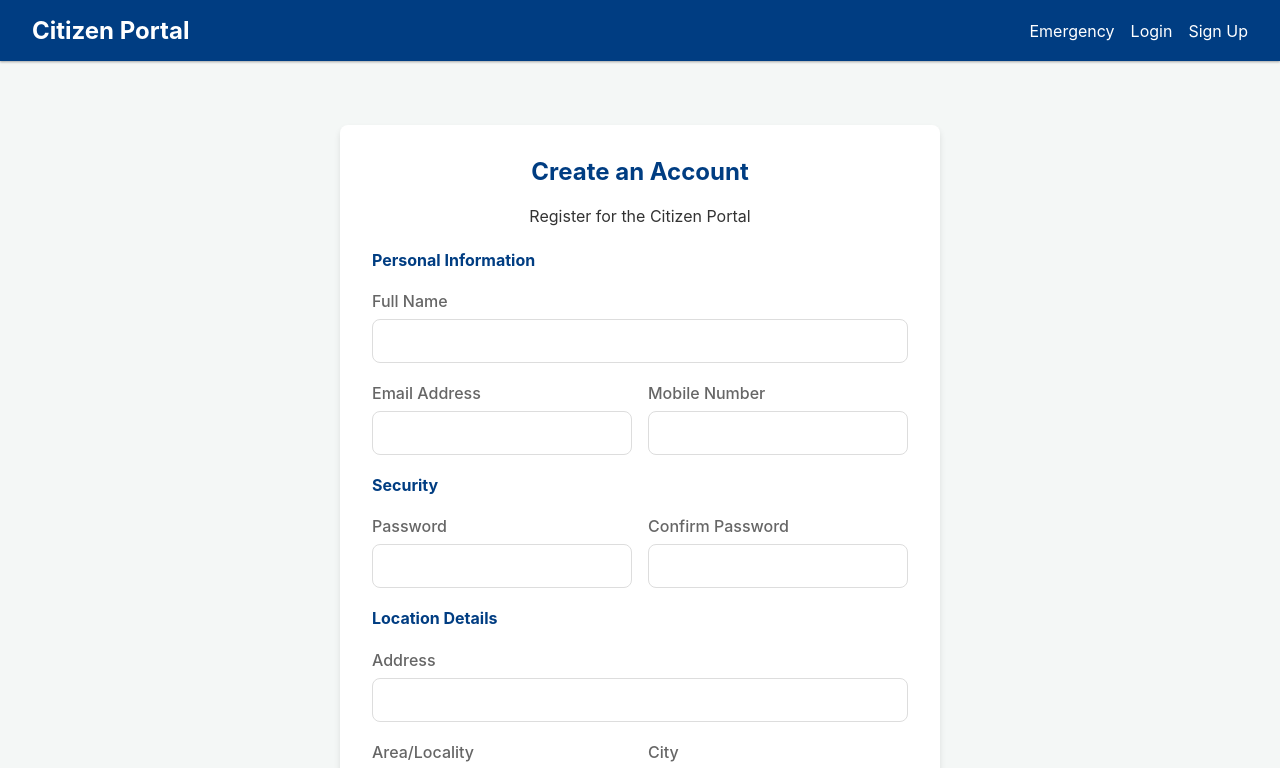
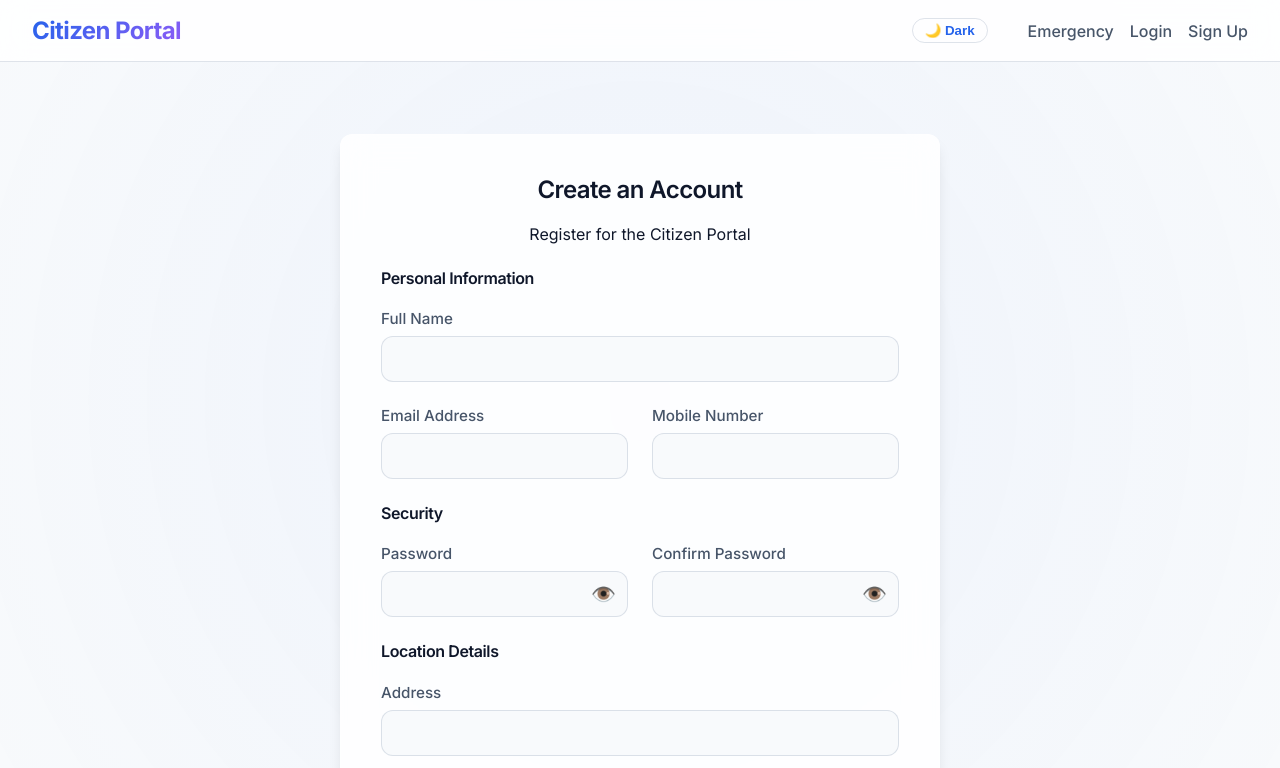
Before and after one commit to TanveerS24/Hexaware-Mavericks, a React (Vite) app in the folder Frontend/citizen-portal/: page /register in a window 1280 px wide. Shown: the top 768 px of the page. Built offline with nearby package versions, Linux system fonts and the light colour scheme; no server answers.

Commit message:
feat: complete UI overhaul, dark mode, password toggles, terms checkbox, and credibility score meter

```diff
--- a/Frontend/citizen-portal/src/App.jsx
+++ b/Frontend/citizen-portal/src/App.jsx
@@ -1,4 +1,4 @@
-import React from 'react';
+import React, { useState, useEffect } from 'react';
 import { BrowserRouter as Router, Routes, Route, Link, Navigate } from 'react-router-dom';
 import Login from './pages/Login';
 import Register from './pages/Register';
@@ -23,6 +23,27 @@ const ProtectedRoute = ({ children }) => {
 };
 
 function App() {
+  const [isDark, setIsDark] = useState(false);
+
+  useEffect(() => {
+    const savedTheme = localStorage.getItem('theme');
+    const prefersDark = window.matchMedia && window.matchMedia('(prefers-color-scheme: dark)').matches;
+
+    if (savedTheme === 'dark' || (!savedTheme && prefersDark)) {
+      setIsDark(true);
+      document.documentElement.setAttribute('data-theme', 'dark');
+    }
+  }, []);
+
+  const toggleTheme = () => {
+    setIsDark(prev => {
+      const newTheme = !prev;
+      document.documentElement.setAttribute('data-theme', newTheme ? 'dark' : 'light');
+      localStorage.setItem('theme', newTheme ? 'dark' : 'light');
+      return newTheme;
+    });
+  };
+
   const handleLogout = () => {
     localStorage.removeItem('access_token');
     window.location.href = '/login';
@@ -36,21 +57,24 @@ function App() {
             <Link to="/" style={{color: 'white', textDecoration: 'none'}}><h1>Citizen Portal</h1></Link>
           </div>
           <nav>
+            <button onClick={toggleTheme} style={{ marginRight: '1rem', background: 'transparent', border: '1px solid var(--border)', padding: '0.25rem 0.75rem' }} title="Toggle Theme">
+              {isDark ? '☀️ Light' : '🌙 Dark'}
+            </button>
             {localStorage.getItem('access_token') ? (
               <>
-                <Link to="/dashboard" style={{color: 'white', marginRight: '1rem'}}>Dashboard</Link>
-                <Link to="/report" style={{color: 'white', marginRight: '1rem'}}>Report</Link>
-                <Link to="/my-complaints" style={{color: 'white', marginRight: '1rem'}}>My Complaints</Link>
-                <Link to="/assistant" style={{color: 'white', marginRight: '1rem'}}>Chatbot</Link>
-                <Link to="/call-agent" style={{color: 'white', marginRight: '1rem'}}>Call Agent</Link>
-                <Link to="/emergency" style={{color: 'white', marginRight: '1rem'}}>Emergency</Link>
+                <Link to="/dashboard" style={{marginRight: '1rem'}}>Dashboard</Link>
+                <Link to="/report" style={{marginRight: '1rem'}}>Report</Link>
+                <Link to="/my-complaints" style={{marginRight: '1rem'}}>My Complaints</Link>
+                <Link to="/assistant" style={{marginRight: '1rem'}}>Chatbot</Link>
+                <Link to="/call-agent" style={{marginRight: '1rem'}}>Call Agent</Link>
+                <Link to="/emergency" style={{marginRight: '1rem'}}>Emergency</Link>
                 <button onClick={handleLogout}>Logout</button>
               </>
             ) : (
               <div>
-                <Link to="/emergency" style={{color: 'white', marginRight: '1rem'}}>Emergency</Link>
-                <Link to="/login" style={{color: 'white', marginRight: '1rem'}}>Login</Link>
-                <Link to="/register" style={{color: 'white'}}>Sign Up</Link>
+                <Link to="/emergency" style={{marginRight: '1rem'}}>Emergency</Link>
+                <Link to="/login" style={{marginRight: '1rem'}}>Login</Link>
+                <Link to="/register">Sign Up</Link>
               </div>
             )}
           </nav>
--- a/Frontend/citizen-portal/src/index.css
+++ b/Frontend/citizen-portal/src/index.css
@@ -1,25 +1,70 @@
+@import url('https://fonts.googleapis.com/css2?family=Inter:wght@300;400;500;600;700&display=swap');
+
 :root {
-  --primary-blue: #0056b3;
-  --primary-dark: #003d82;
-  --primary-light: #e6f0fa;
-  --background: #f4f7f6;
-  --surface: #ffffff;
-  --text-primary: #333333;
-  --text-secondary: #666666;
-  --border: #dddddd;
-  --success: #28a745;
-  --warning: #ffc107;
-  --error: #dc3545;
-  --shadow-sm: 0 1px 3px rgba(0,0,0,0.12), 0 1px 2px rgba(0,0,0,0.24);
-  --shadow-md: 0 4px 6px rgba(0,0,0,0.1);
-  --radius: 8px;
+  /* Light Theme Variables */
+  --primary-blue: #2563eb;
+  --primary-dark: #1e40af;
+  --primary-light: #eff6ff;
+  --background: #f8fafc;
+  --surface: rgba(255, 255, 255, 0.85);
+  --text-primary: #0f172a;
+  --text-secondary: #475569;
+  --border: rgba(148, 163, 184, 0.3);
+
+  --success: #10b981;
+  --warning: #f59e0b;
+  --error: #ef4444;
+
+  --shadow-sm: 0 1px 2px 0 rgba(0, 0, 0, 0.05);
+  --shadow-md: 0 4px 6px -1px rgba(0, 0, 0, 0.1), 0 2px 4px -1px rgba(0, 0, 0, 0.06);
+  --shadow-lg: 0 10px 15px -3px rgba(0, 0, 0, 0.1), 0 4px 6px -2px rgba(0, 0, 0, 0.05);
+
+  --radius: 12px;
+  --glass-border: 1px solid rgba(255, 255, 255, 0.3);
+}
+
+[data-theme="dark"] {
+  /* Dark Theme Variables */
+  --primary-blue: #3b82f6;
+  --primary-dark: #1e3a8a;
+  --primary-light: #172554;
+  --background: #0f172a;
+  --surface: rgba(30, 41, 59, 0.75);
+  --text-primary: #f8fafc;
+  --text-secondary: #94a3b8;
+  --border: rgba(51, 65, 85, 0.5);
+
+  --shadow-sm: 0 1px 2px 0 rgba(0, 0, 0, 0.5);
+  --shadow-md: 0 4px 6px -1px rgba(0, 0, 0, 0.4), 0 2px 4px -1px rgba(0, 0, 0, 0.3);
+  --shadow-lg: 0 10px 15px -3px rgba(0, 0, 0, 0.5), 0 4px 6px -2px rgba(0, 0, 0, 0.4);
+
+  --glass-border: 1px solid rgba(255, 255, 255, 0.05);
 }
 
 body {
   margin: 0;
-  font-family: -apple-system, BlinkMacSystemFont, "Segoe UI", Roboto, "Helvetica Neue", Arial, sans-serif;
+  font-family: 'Inter', -apple-system, BlinkMacSystemFont, "Segoe UI", Roboto, sans-serif;
   background-color: var(--background);
   color: var(--text-primary);
+  transition: background-color 0.3s ease, color 0.3s ease;
+  min-height: 100vh;
+}
+
+/* Background Gradients */
+body::before {
+  content: '';
+  position: fixed;
+  top: -50%;
+  left: -50%;
+  width: 200%;
+  height: 200%;
+  background: radial-gradient(circle at center, rgba(37, 99, 235, 0.05) 0%, transparent 50%);
+  z-index: -1;
+  pointer-events: none;
+}
+
+[data-theme="dark"] body::before {
+  background: radial-gradient(circle at center, rgba(59, 130, 246, 0.1) 0%, transparent 50%);
 }
 
 * {
@@ -28,16 +73,20 @@ body {
 
 h1, h2, h3, h4, h5, h6 {
   margin-top: 0;
-  color: var(--primary-dark);
+  color: var(--text-primary);
+  font-weight: 600;
+  letter-spacing: -0.025em;
 }
 
 a {
   color: var(--primary-blue);
   text-decoration: none;
+  transition: color 0.2s;
 }
 
 a:hover {
   text-decoration: underline;
+  color: var(--primary-dark);
 }
 
 .app-container {
@@ -47,53 +96,93 @@ a:hover {
 }
 
 .header {
-  background-color: var(--primary-dark);
-  color: white;
+  background: var(--surface);
+  backdrop-filter: blur(12px);
+  -webkit-backdrop-filter: blur(12px);
+  border-bottom: var(--border) 1px solid;
   padding: 1rem 2rem;
   display: flex;
   justify-content: space-between;
   align-items: center;
-  box-shadow: var(--shadow-sm);
+  position: sticky;
+  top: 0;
+  z-index: 100;
 }
 
 .header h1 {
   margin: 0;
   font-size: 1.5rem;
-  color: white;
+  background: linear-gradient(135deg, var(--primary-blue), #8b5cf6);
+  -webkit-background-clip: text;
+  -webkit-text-fill-color: transparent;
+  font-weight: 700;
+}
+
+.header nav {
+  display: flex;
+  align-items: center;
+  gap: 1.5rem;
+}
+
+.header nav a {
+  color: var(--text-secondary);
+  font-weight: 500;
+  transition: color 0.2s ease;
+}
+
+.header nav a:hover {
+  color: var(--primary-blue);
+  text-decoration: none;
 }
 
 .header nav button {
-  background: transparent;
+  background: var(--primary-light);
+  color: var(--primary-blue);
+  border: none;
+  padding: 0.5rem 1.25rem;
+  border-radius: 9999px;
+  font-weight: 600;
+  cursor: pointer;
+  transition: all 0.2s ease;
+}
+
+.header nav button:hover {
+  background: var(--primary-blue);
   color: white;
-  border: 1px solid white;
-  padding: 0.5rem 1rem;
-  border-radius: var(--radius);
-  cursor: pointer;
-  transition: all 0.2s;
-}
-.header nav button:hover {
-  background: white;
-  color: var(--primary-dark);
+  transform: translateY(-1px);
 }
 
 .main-content {
   flex: 1;
-  padding: 2rem;
-  max-width: 1000px;
+  padding: 2.5rem 2rem;
+  max-width: 1100px;
   margin: 0 auto;
   width: 100%;
 }
 
 .card {
   background: var(--surface);
+  backdrop-filter: blur(16px);
+  -webkit-backdrop-filter: blur(16px);
+  border: var(--glass-border);
   border-radius: var(--radius);
-  box-shadow: var(--shadow-md);
-  padding: 2rem;
+  box-shadow: var(--shadow-lg);
+  padding: 2.5rem;
   margin-bottom: 2rem;
+  transition: transform 0.3s ease, box-shadow 0.3s ease;
+}
+
+.card:hover {
+  transform: translateY(-2px);
+  box-shadow: 0 20px 25px -5px rgba(0, 0, 0, 0.1), 0 10px 10px -5px rgba(0, 0, 0, 0.04);
+}
+
+[data-theme="dark"] .card:hover {
+  box-shadow: 0 20px 25px -5px rgba(0, 0, 0, 0.5), 0 10px 10px -5px rgba(0, 0, 0, 0.4);
 }
 
 .form-group {
-  margin-bottom: 1.25rem;
+  margin-bottom: 1.5rem;
 }
 
 .form-group label {
@@ -101,70 +190,95 @@ a:hover {
   margin-bottom: 0.5rem;
   font-weight: 500;
   color: var(--text-secondary);
+  font-size: 0.95rem;
 }
 
 .form-control {
   width: 100%;
-  padding: 0.75rem;
+  padding: 0.75rem 1rem;
+  background-color: var(--background);
+  color: var(--text-primary);
   border: 1px solid var(--border);
   border-radius: var(--radius);
   font-size: 1rem;
+  font-family: inherit;
+  transition: all 0.2s ease;
 }
 
 .form-control:focus {
   outline: none;
   border-color: var(--primary-blue);
-  box-shadow: 0 0 0 2px var(--primary-light);
+  box-shadow: 0 0 0 3px rgba(37, 99, 235, 0.2);
+  background-color: var(--surface);
 }
 
 .btn {
-  display: inline-block;
-  font-weight: 500;
+  display: inline-flex;
+  align-items: center;
+  justify-content: center;
+  font-weight: 600;
   text-align: center;
   vertical-align: middle;
   user-select: none;
   border: 1px solid transparent;
-  padding: 0.75rem 1.5rem;
+  padding: 0.75rem 1.75rem;
   font-size: 1rem;
   line-height: 1.5;
   border-radius: var(--radius);
-  transition: color 0.15s, background-color 0.15s, border-color 0.15s, box-shadow 0.15s;
+  transition: all 0.2s ease;
   cursor: pointer;
 }
 
 .btn-primary {
   color: #fff;
-  background-color: var(--primary-blue);
-  border-color: var(--primary-blue);
+  background: linear-gradient(135deg, var(--primary-blue), var(--primary-dark));
+  box-shadow: 0 4px 6px -1px rgba(37, 99, 235, 0.4);
 }
 
 .btn-primary:hover {
-  background-color: var(--primary-dark);
-  border-color: var(--primary-dark);
+  transform: translateY(-1px);
+  box-shadow: 0 10px 15px -3px rgba(37, 99, 235, 0.5);
+  filter: brightness(1.1);
 }
 
 .btn:disabled {
-  opacity: 0.65;
+  opacity: 0.6;
   cursor: not-allowed;
+  transform: none !important;
+  box-shadow: none !important;
+  filter: none !important;
 }
 
 .alert {
-  padding: 1rem;
-  margin-bottom: 1rem;
+  padding: 1rem 1.25rem;
+  margin-bottom: 1.5rem;
   border: 1px solid transparent;
   border-radius: var(--radius);
+  font-weight: 500;
 }
 
 .alert-danger {
-  color: #721c24;
-  background-color: #f8d7da;
-  border-color: #f5c6cb;
+  color: #991b1b;
+  background-color: #fef2f2;
+  border-color: #fecaca;
+}
+
+[data-theme="dark"] .alert-danger {
+  color: #fca5a5;
+  background-color: rgba(153, 27, 27, 0.2);
+  border-color: rgba(153, 27, 27, 0.5);
 }
 
 .alert-success {
-  color: #155724;
-  background-color: #d4edda;
-  border-color: #c3e6cb;
+  color: #065f46;
+  background-color: #ecfdf5;
+  border-color: #a7f3d0;
+}
+
+[data-theme="dark"] .alert-success {
+  color: #6ee7b7;
+  background-color: rgba(6, 95, 70, 0.2);
+  border-color: rgba(6, 95, 70, 0.5);
 }
 
 .text-center { text-align: center; }
@@ -177,53 +291,108 @@ a:hover {
 
 /* Dashboard Specifics */
 .mic-btn {
-  background: var(--primary-blue);
+  background: linear-gradient(135deg, var(--primary-blue), #8b5cf6);
   color: white;
   border: none;
   border-radius: 50%;
-  width: 80px;
-  height: 80px;
-  font-size: 2rem;
+  width: 88px;
+  height: 88px;
+  font-size: 2.5rem;
   cursor: pointer;
   display: flex;
   align-items: center;
   justify-content: center;
   margin: 0 auto;
-  box-shadow: var(--shadow-md);
-  transition: all 0.3s;
+  box-shadow: 0 10px 25px -5px rgba(37, 99, 235, 0.5);
+  transition: all 0.3s cubic-bezier(0.175, 0.885, 0.32, 1.275);
+}
+
+.mic-btn:hover {
+  transform: scale(1.05);
 }
 
 .mic-btn.recording {
-  background: var(--error);
+  background: linear-gradient(135deg, var(--error), #991b1b);
   animation: pulse 1.5s infinite;
+  box-shadow: 0 10px 25px -5px rgba(239, 68, 68, 0.5);
 }
 
 @keyframes pulse {
-  0% { transform: scale(1); box-shadow: 0 0 0 0 rgba(220, 53, 69, 0.7); }
-  70% { transform: scale(1.1); box-shadow: 0 0 0 15px rgba(220, 53, 69, 0); }
-  100% { transform: scale(1); box-shadow: 0 0 0 0 rgba(220, 53, 69, 0); }
+  0% { transform: scale(1); box-shadow: 0 0 0 0 rgba(239, 68, 68, 0.7); }
+  70% { transform: scale(1.15); box-shadow: 0 0 0 20px rgba(239, 68, 68, 0); }
+  100% { transform: scale(1); box-shadow: 0 0 0 0 rgba(239, 68, 68, 0); }
 }
 
 .upload-area {
   border: 2px dashed var(--border);
   border-radius: var(--radius);
-  padding: 2rem;
+  padding: 3rem 2rem;
   text-align: center;
-  background: var(--primary-light);
+  background: var(--surface);
   cursor: pointer;
-  transition: border-color 0.3s;
+  transition: all 0.3s ease;
 }
+
 .upload-area:hover {
   border-color: var(--primary-blue);
+  background: var(--primary-light);
 }
 
 .grid {
   display: grid;
-  gap: 1rem;
+  gap: 1.5rem;
 }
 .grid-2 {
   grid-template-columns: 1fr 1fr;
 }
 @media (max-width: 768px) {
   .grid-2 { grid-template-columns: 1fr; }
+  .header { padding: 1rem; }
+  .header nav { display: none; }
+  .main-content { padding: 1rem; }
+  .card { padding: 1.5rem; }
 }
+
+/* Utilities for Input Groups */
+.input-icon-wrapper {
+  position: relative;
+  display: flex;
+  align-items: center;
+}
+
+.input-icon-wrapper input {
+  padding-right: 2.5rem;
+}
+
+.input-icon-toggle {
+  position: absolute;
+  right: 0.75rem;
+  background: none;
+  border: none;
+  color: var(--text-secondary);
+  cursor: pointer;
+  padding: 0;
+  display: flex;
+  align-items: center;
+  justify-content: center;
+  font-size: 1.25rem;
+  transition: color 0.2s;
+}
+
+.input-icon-toggle:hover {
+  color: var(--primary-blue);
+}
+
+/* Credibility Score Meter */
+.score-meter {
+  height: 8px;
+  background: var(--border);
+  border-radius: 999px;
+  overflow: hidden;
+  margin-top: 0.5rem;
+}
+
+.score-fill {
+  height: 100%;
+  transition: width 1s cubic-bezier(0.4, 0, 0.2, 1);
+}
--- a/Frontend/citizen-portal/src/pages/Login.jsx
+++ b/Frontend/citizen-portal/src/pages/Login.jsx
@@ -5,6 +5,7 @@ import api from '../api';
 const Login = () => {
   const [email, setEmail] = useState('');
   const [password, setPassword] = useState('');
+  const [showPassword, setShowPassword] = useState(false);
   const [error, setError] = useState('');
   const [loading, setLoading] = useState(false);
   const navigate = useNavigate();
@@ -54,13 +55,23 @@ const Login = () => {
         </div>
         <div className="form-group">
           <label>Password</label>
+          <div className="input-icon-wrapper">
             <input
-            type="password"
+              type={showPassword ? "text" : "password"}
               className="form-control"
               value={password}
               onChange={e => setPassword(e.target.value)}
               required
             />
+            <button
+              type="button"
+              className="input-icon-toggle"
+              onClick={() => setShowPassword(!showPassword)}
+              title={showPassword ? "Hide password" : "Show password"}
+            >
+              {showPassword ? "🙈" : "👁️"}
+            </button>
+          </div>
         </div>
         <button type="submit" className="btn btn-primary" style={{ width: '100%' }} disabled={loading}>
           {loading ? 'Signing In...' : 'Sign In'}
--- a/Frontend/citizen-portal/src/pages/Register.jsx
+++ b/Frontend/citizen-portal/src/pages/Register.jsx
@@ -20,6 +20,9 @@ const Register = () => {
 
   const [error, setError] = useState('');
   const [loading, setLoading] = useState(false);
+  const [showPassword, setShowPassword] = useState(false);
+  const [showConfirmPassword, setShowConfirmPassword] = useState(false);
+  const [agreedToTerms, setAgreedToTerms] = useState(false);
   const navigate = useNavigate();
 
   const handleChange = (e) => {
@@ -30,6 +33,9 @@ const Register = () => {
     e.preventDefault();
     if (formData.password !== formData.confirmPassword) {
       return setError("Passwords do not match");
+    }
+    if (!agreedToTerms) {
+      return setError("You must agree to the Terms of Service and Privacy Policy");
     }
 
     setLoading(true);
@@ -103,11 +109,43 @@ const Register = () => {
         <div className="grid grid-2">
           <div className="form-group">
             <label>Password</label>
-            <input type="password" name="password" className="form-control" onChange={handleChange} required minLength={6} />
+            <div className="input-icon-wrapper">
+              <input
+                type={showPassword ? "text" : "password"}
+                name="password"
+                className="form-control"
+                onChange={handleChange}
+                required minLength={6}
+              />
+              <button
+                type="button"
+                className="input-icon-toggle"
+                onClick={() => setShowPassword(!showPassword)}
+                title={showPassword ? "Hide password" : "Show password"}
+              >
+                {showPassword ? "🙈" : "👁️"}
+              </button>
+            </div>
           </div>
           <div className="form-group">
             <label>Confirm Password</label>
-            <input type="password" name="confirmPassword" className="form-control" onChange={handleChange} required />
+            <div className="input-icon-wrapper">
+              <input
+                type={showConfirmPassword ? "text" : "password"}
+                name="confirmPassword"
+                className="form-control"
+                onChange={handleChange}
+                required
+              />
+              <button
+                type="button"
+                className="input-icon-toggle"
+                onClick={() => setShowConfirmPassword(!showConfirmPassword)}
+                title={showConfirmPassword ? "Hide password" : "Show password"}
+              >
+                {showConfirmPassword ? "🙈" : "👁️"}
+              </button>
+            </div>
           </div>
         </div>
 
@@ -138,12 +176,26 @@ const Register = () => {
         </div>
 
         <div className="form-group mt-2 mb-4">
-          <button type="button" className="btn" onClick={getLocation} style={{border: '1px solid var(--border)'}}>
+          <button type="button" className="btn" onClick={getLocation} style={{border: '1px solid var(--border)', background: 'var(--surface)'}}>
             📍 Get GPS Coordinates
           </button>
           <span style={{marginLeft: '1rem'}} className="text-secondary">
             {formData.latitude && formData.longitude ? `Lat: ${formData.latitude}, Lng: ${formData.longitude}` : ''}
           </span>
+        </div>
+
+        <div className="form-group mb-4" style={{ display: 'flex', alignItems: 'center', gap: '0.5rem' }}>
+          <input
+            type="checkbox"
+            id="terms"
+            checked={agreedToTerms}
+            onChange={(e) => setAgreedToTerms(e.target.checked)}
+            required
+            style={{ width: '1.25rem', height: '1.25rem', cursor: 'pointer' }}
+          />
+          <label htmlFor="terms" style={{ margin: 0, cursor: 'pointer' }}>
+            I agree to the <Link to="/terms" target="_blank">Terms of Service</Link> and <Link to="/privacy" target="_blank">Privacy Policy</Link>
+          </label>
         </div>
 
         <button type="submit" className="btn btn-primary" style={{ width: '100%' }} disabled={loading}>
```
Also changed, not shown: Frontend/citizen-portal/src/pages/Dashboard.jsx (+30 -3 lines). Lines whose indentation alone changed are shown as unchanged.
